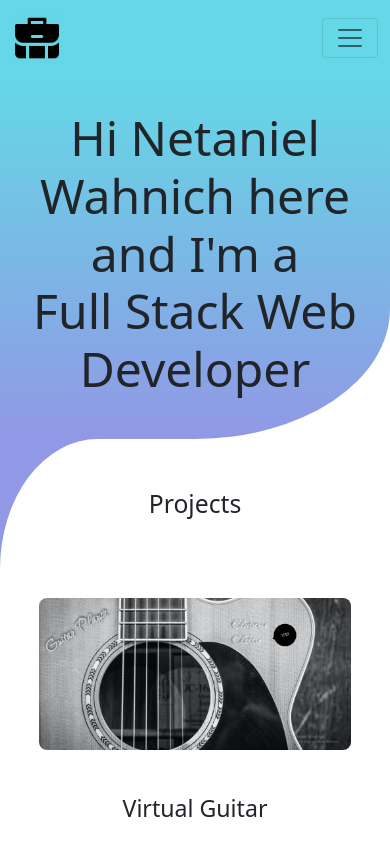
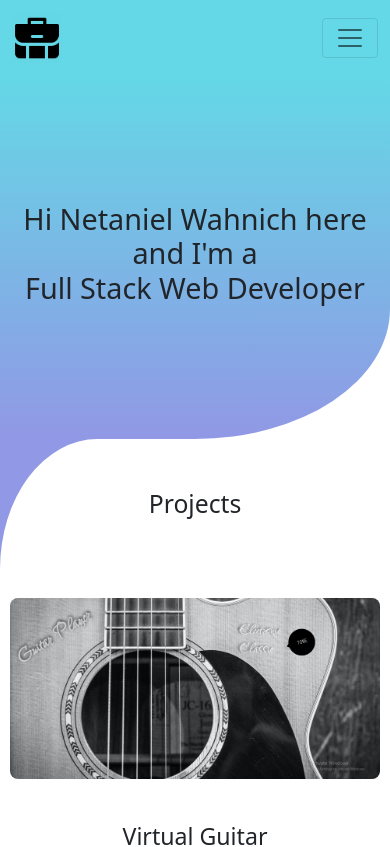
Before and after one commit to Nety97/Portfolio, a React (Create React App) app in the folder my-portfolio/: page / in a window 390 px wide. Shown: the top 847 px of the page. Built offline with nearby package versions, Linux system fonts and the light colour scheme.

Commit message:
responsive update

```diff
--- a/my-portfolio/src/App.css
+++ b/my-portfolio/src/App.css
@@ -95,7 +95,7 @@ select {
 }
 .curve2 {
   position: absolute;
-  background:#9198e5;
+  background: var(--sColor);
   width: 50%;
   height: 130px;
 }
@@ -185,11 +185,10 @@ a{
 }
 .button:hover{
   background: linear-gradient(180deg, var(--fColor), var(--sColor));
-  color: pink!important;
+  /* color: pink!important; */
 }
 
 /* animation: animateCircle 5s linear infinite; */
-
 
 
 
@@ -204,4 +203,17 @@ a{
   .button{
     margin-bottom: 2rem;
   }
+  h1, .highlight{
+    font-size: 1.8rem!important;
+  }
 }
+@media all and (max-width: 500px) {
+  .boxP{
+    width: 370px;
+  }
+}
+@media all and (max-width: 340px) {
+  .boxP{
+    width: 250px;
+  }
+}
```
